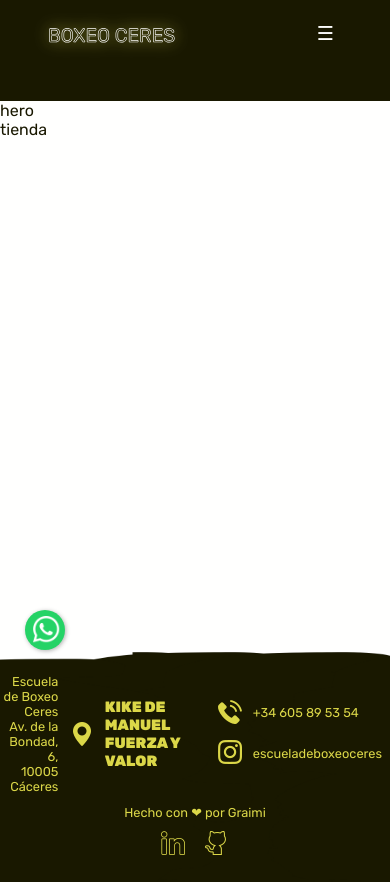
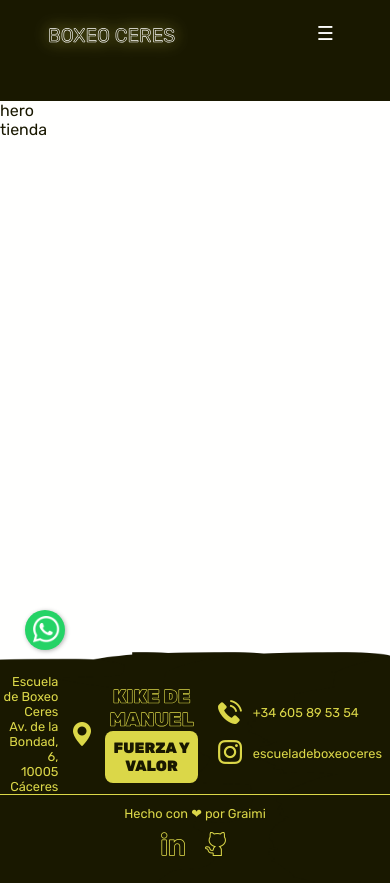
Before and after one commit to Graimi/boxeo-ceres-website, a website built with Vite: page index.html in a window 390 px wide. Built offline with nearby package versions, Linux system fonts and the light colour scheme.

Commit message:
footer styled, time to adapt it to media queries

```diff
--- a/index.html
+++ b/index.html
@@ -92,8 +92,8 @@
           <img class="bc__location__img" src="./public/assets/location.png" alt="location" />
         </section>
         <section class="bc__footer__slogan">
-          <h3>KIKE DE MANUEL</h3>
-          <h3>FUERZA Y VALOR</h3>
+          <h3 class="bc__slogan__boxer">KIKE DE MANUEL</h3>
+          <h3 class="bc__slogan__text">FUERZA Y VALOR</h3>
         </section>
         <section class="bc__footer__contact">
           <div class="bc__contact__phone">
--- a/style.css
+++ b/style.css
@@ -199,8 +199,9 @@ ESTAMOS EN DESKTOP FIRST */
   justify-items: center;
   align-items: center;
   grid-template-columns: repeat(3, 1fr);
-  grid-column-gap: 5px;
+  grid-column-gap: 0.3rem;
   gap: var(--bc__gap--small);
+  border-bottom: var(--bc__color__yellow) 0.1rem solid;
 }
 
 .bc__footer__location,
@@ -217,6 +218,21 @@ ESTAMOS EN DESKTOP FIRST */
 }
 
 .bc__location__slogan {
+  text-align: center;
+}
+
+.bc__slogan__boxer {
+  text-align: center;
+  font-size: var(--bc_typography--h3);
+  -webkit-text-stroke: 0.04rem var(--bc__color__yellow);
+  color: transparent;
+}
+
+.bc__slogan__text {
+  background-color: var(--bc__color__yellow);
+  color: var(--bc__color__black);
+  padding: var(--bc__padding--small);
+  border-radius: 0.5rem;
   text-align: center;
 }
 
```
